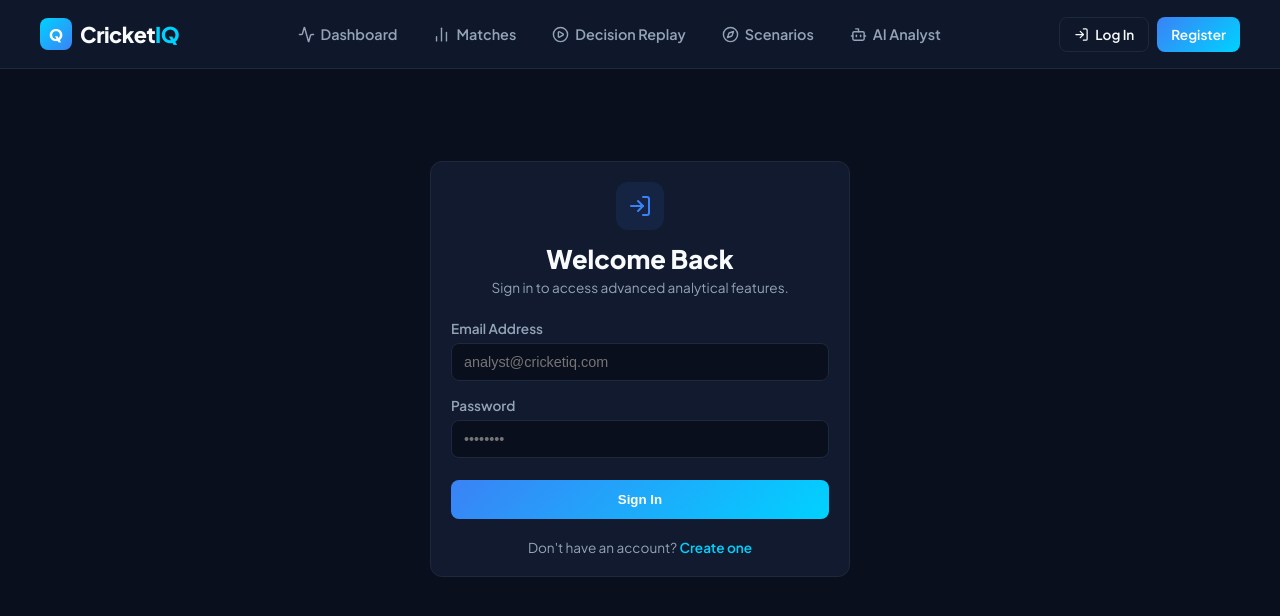
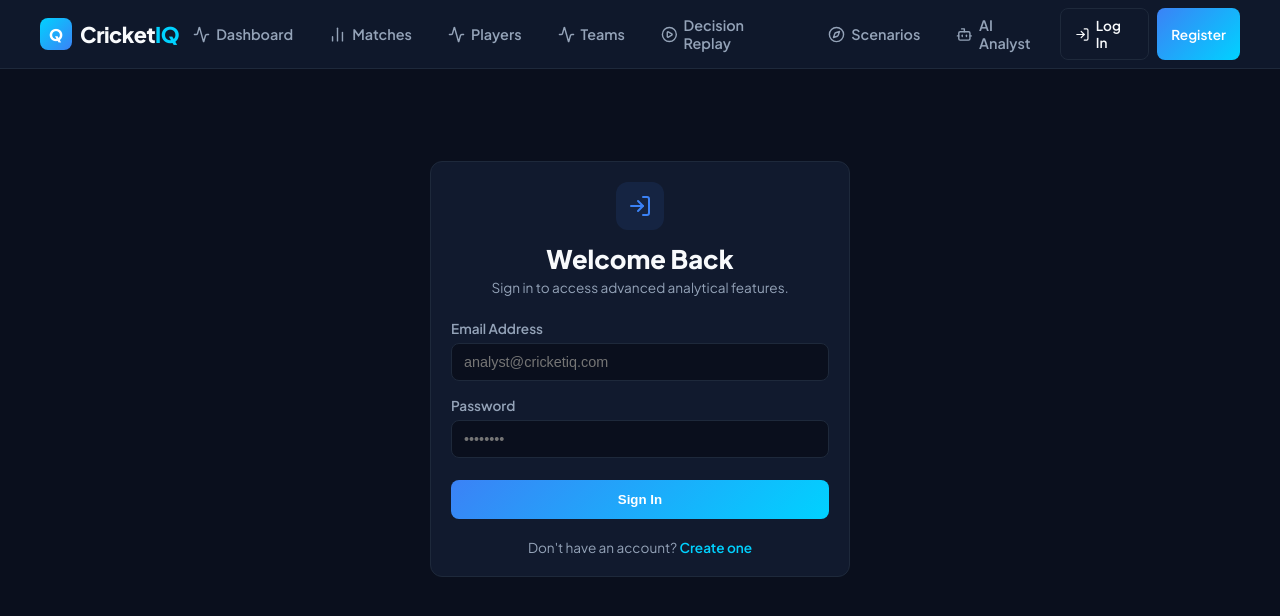
Before and after one commit to sushantk08/cricketiq, a React app in the folder frontend/: page /login in a window 1280 px wide. Shown: the top 616 px of the page. Built offline with nearby package versions, Linux system fonts and the light colour scheme; the HTML template or start-up script is replaced by a standard one.

Commit message:
add player team navigation

```diff
--- a/frontend/src/components/Navbar.jsx
+++ b/frontend/src/components/Navbar.jsx
@@ -7,6 +7,8 @@ import { useAuth } from '../context/AuthContext'
 const navLinks = [
   { name: 'Dashboard', path: '/dashboard', icon: Activity },
   { name: 'Matches', path: '/matches', icon: BarChart2 },
+  { name: 'Players', path: '/players', icon: Activity },
+  { name: 'Teams', path: '/teams', icon: Activity },
   { name: 'Decision Replay', path: '/replay', icon: PlayCircle },
   { name: 'Scenarios', path: '/scenarios', icon: Compass },
   { name: 'AI Analyst', path: '/ai-analyst', icon: Bot },
```
